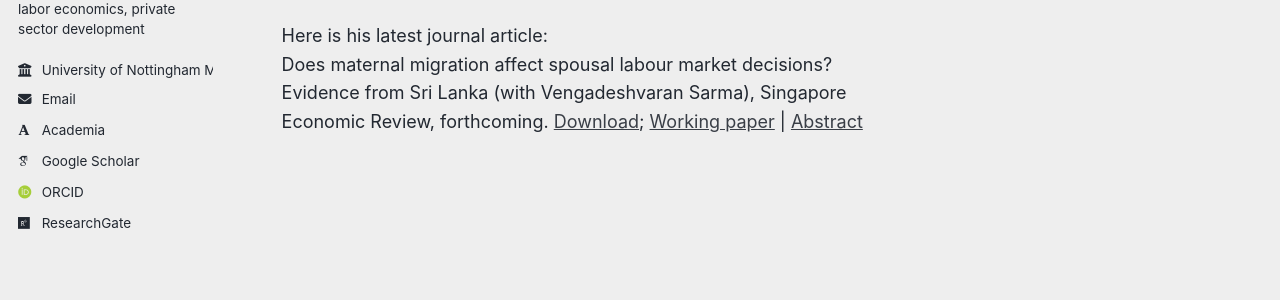
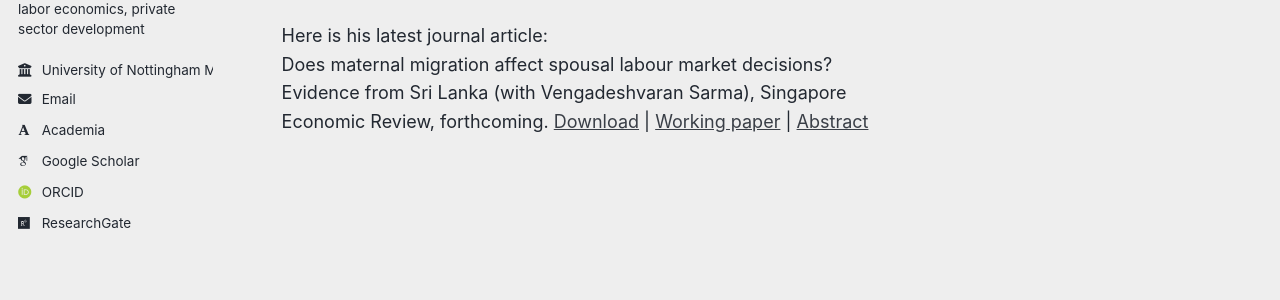
Before and after one commit to rasyadparinduri/rasyadparinduri.github.io, a Jekyll site: the page built from _pages/about.md, in a window 1280 px wide. Shown: the part 347-647 px from the top of the page. Built offline with Jekyll 4.4.1, drawn with Linux system fonts in a browser that asks for light colours; some web fonts are replaced; a script bundle is joined from its source files by our own code; library files that are not in the unit come from our copies.

```diff
--- a/_pages/about.md
+++ b/_pages/about.md
@@ -14,6 +14,6 @@ Journal of Development Studies, Economics of Transition, Economics of Education
 Economic Papers, and World Development.</p>
 
 Here is his latest journal article:<br>
-Does maternal migration affect spousal labour market decisions? Evidence from Sri Lanka (with Vengadeshvaran Sarma), Singapore Economic Review, forthcoming. <a href="https://mpra.ub.uni-muenchen.de/95295/1/MPRA_paper_95295.pdf" target="_blank">Download</a>; <a href="https://mpra.ub.uni-muenchen.de/95295/1/MPRA_paper_95295.pdf" target="_blank">Working paper</a> |
+Does maternal migration affect spousal labour market decisions? Evidence from Sri Lanka (with Vengadeshvaran Sarma), Singapore Economic Review, forthcoming. <a href="https://mpra.ub.uni-muenchen.de/95295/1/MPRA_paper_95295.pdf" target="_blank">Download</a> | <a href="https://mpra.ub.uni-muenchen.de/95295/1/MPRA_paper_95295.pdf" target="_blank">Working paper</a> |
 <a href="#" onclick="var x=document.getElementById('abs1'); if(x.style.display==='none' || x.style.display===''){x.style.display='block';} else {x.style.display='none';} return false;">Abstract</a>
 <span id="abs0" style="display:none; color:#888888; margin:0; padding:0; line-height:1.3;"> We examine what happens to Sri Lankan men’s labour market outcomes when their wives emigrate to work and leave the husbands and their children at home in Sri Lanka—the effects of maternal migration on the husbands’ labour market decisions. We use nationally representative cross-sectional data and historical migration rates at the community level as an instrument for maternal migration in two-stage least-square estimations. We find maternal migration reduces the husbands’ labour supply. The husbands are more likely to exit the labour market and become unemployed; the employed are less likely to moonlight and have lower wages; those that exit the labour market are more likely to become stay-at-home dads. Using a second instrument, an indicator of whether a community has foreign-employment agencies, we also confirm our main results. Our findings indicate that policies that aim to promote female migration as an exogenous income source may fall short if they do not address the effects of the husbands’ labour market decisions.</span>
```
